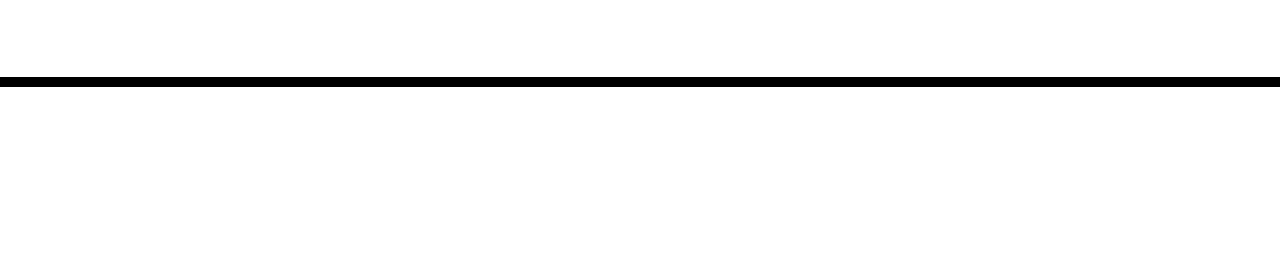
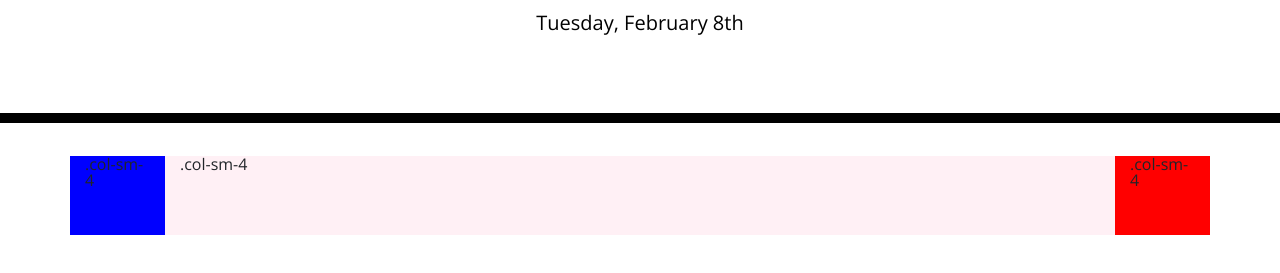
Before and after one commit to agmorrow/DayPlanner_Week5_AGM, a plain HTML site: page index.html in a window 1280 px wide. Shown: the part 181-454 px from the top of the page. Drawn offline with nearby package versions, Linux system fonts and the light colour scheme.

Commit message:
Current day works

```diff
--- a/Assets/css/style.css
+++ b/Assets/css/style.css
@@ -69,3 +69,11 @@ textarea {
   font-size: 20px;
   transition: all 0.3s ease-in-out;
 }
+
+.col-md-1 {
+  background-color: red;
+}
+
+#time {
+  background-color: blue;
+}
--- a/Assets/js/script.js
+++ b/Assets/js/script.js
@@ -0,0 +1,4 @@
+let currentDay = $('#currentDay');
+let currentTime = moment().format('dddd, MMMM Do');
+
+currentDay.text(currentTime);
--- a/index.html
+++ b/index.html
@@ -30,6 +30,11 @@
     </header>
     <div class="container">
       <!-- Timeblocks go here -->
+      <div class="row">
+        <div class="col-md-1" id="time">.col-sm-4</div>
+        <div class="col-md-10" style="background-color:lavenderblush;">.col-sm-4</div>
+        <div class="col-md-1">.col-sm-4</div>
+      </div>
     </div>
 
     <script src="https://cdnjs.cloudflare.com/ajax/libs/jquery/3.2.1/jquery.min.js"></script>
```
